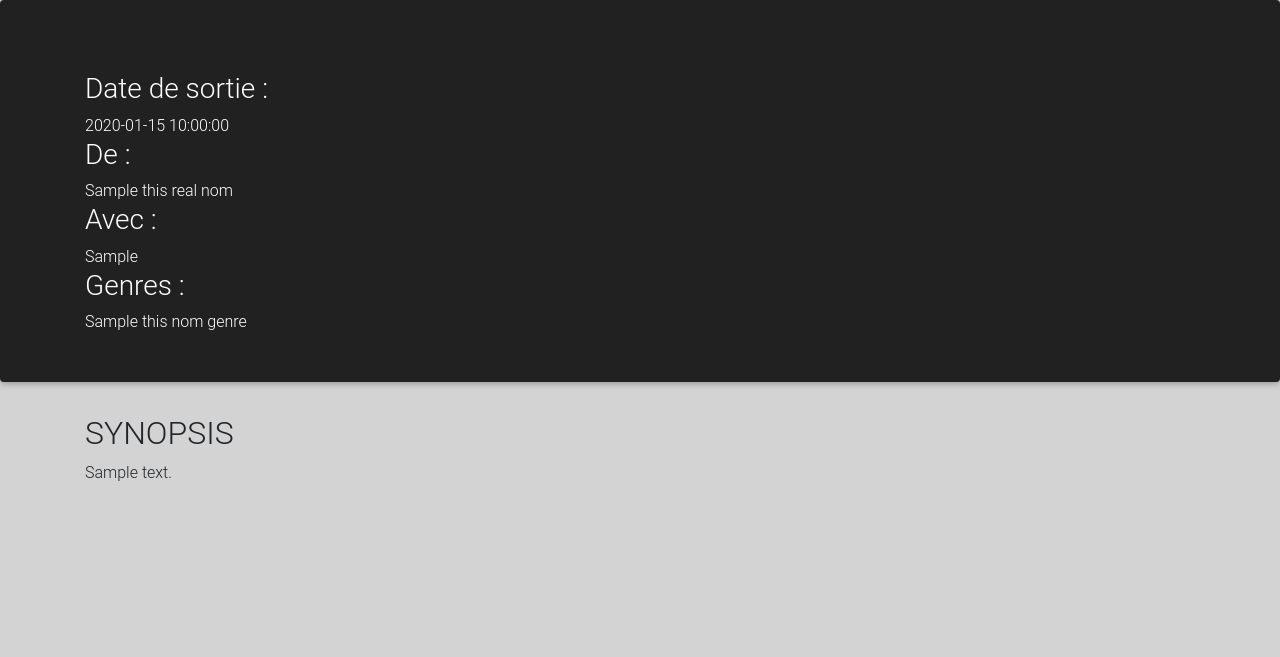
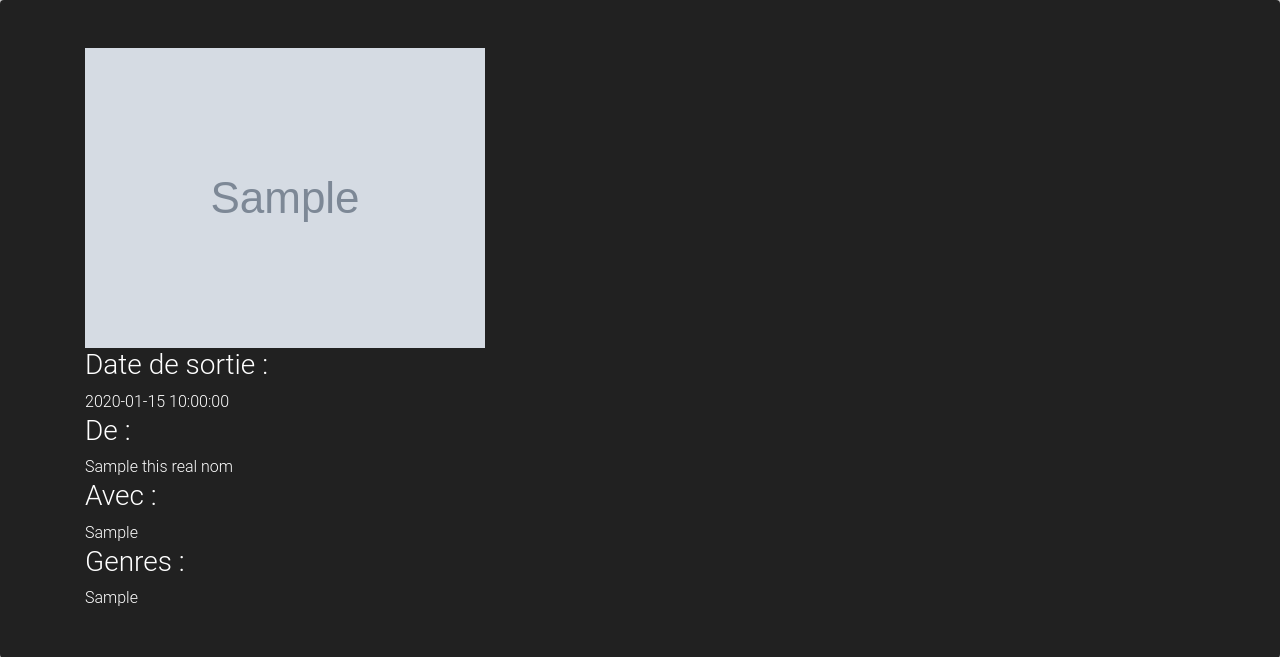
Before and after one commit to kvnbrnrd/Projet_Liste_de_films, a PHP site: the page made by Views/FilmView.php in a window 1280 px wide. Shown: the part 88-745 px from the top of the page. Before the commit the page ends 569 px from the top, so only its background shows below. Run offline with PHP 8.4, Linux system fonts and the light colour scheme; the template is opened without the code that fills it: most values are stand-ins (such as "Sample title", 1, 10 or a date in 2020); grey boxes marked "Sample" are stand-in pictures; some libraries are stand-ins or nearby versions.

Commit message:
beaucoup de isset

```diff
--- a/Views/FilmView.php
+++ b/Views/FilmView.php
@@ -19,7 +19,9 @@
       <header class="blog-header py-3">
         <div class="row flex-nowrap justify-content-between align-items-center">
           <div class="col-4 text-center">
-            <a class="blog-header-logo text-dark" href="#"><h1><?=$this_titre?></h1></a>
+            <a class="blog-header-logo text-dark" href="#"><h1><?php if(isset($this_titre)){
+                echo $this_titre;
+                }?></h1></a>
           </div>
         </div>
       </header>
@@ -27,19 +29,31 @@
         <div class="jumbotron p-3 p-md-5 text-white rounded bg-dark">
             <div class="container">
                 <div class="col-md-6 px-0">
-                    <img src="<?$this_image?>" alt="">
+                    <img src="<?php if (isset($this_image)){
+                        echo $this_image;
+                    }?>" alt="">
 
-                    <h3>Date de sortie :</h3><span><?=$this_date?></span>
-                    <h3>De :</h3><span><?=$this_real_nom?></span>
-                    <h3>Avec :</h3><span><?=$this_actor?></span>
-                    <h3>Genres : </h3><span><?=$this_nom_genre?></span>
+                    <h3>Date de sortie :</h3><span><?php if(isset($this_date)){
+                        echo $this_date;
+                    }?></span>
+                    <h3>De :</h3><span><?php if(isset($this_real_nom)){
+                        echo $this_real_nom;
+                    }?></span>
+                    <h3>Avec :</h3><span><?php if(isset($this_actor)){
+                        echo $this_actor;
+                    }?></span>
+                    <h3>Genres : </h3><span><?php if(isset($this_genre)){
+                        echo $this_genre;
+                    }?></span>
                 </div>
             </div>
         </div>
 
       <div class="container">
         <h2>SYNOPSIS</h2>
-            <p><?=$this_description?></p>
+            <p><?php if(isset($this_description)){
+                        echo $this_description;
+                    }?></p>
       </div>
 
 
```
Also changed, not shown: Controllers/FilmController.php (+21 -1 lines).
